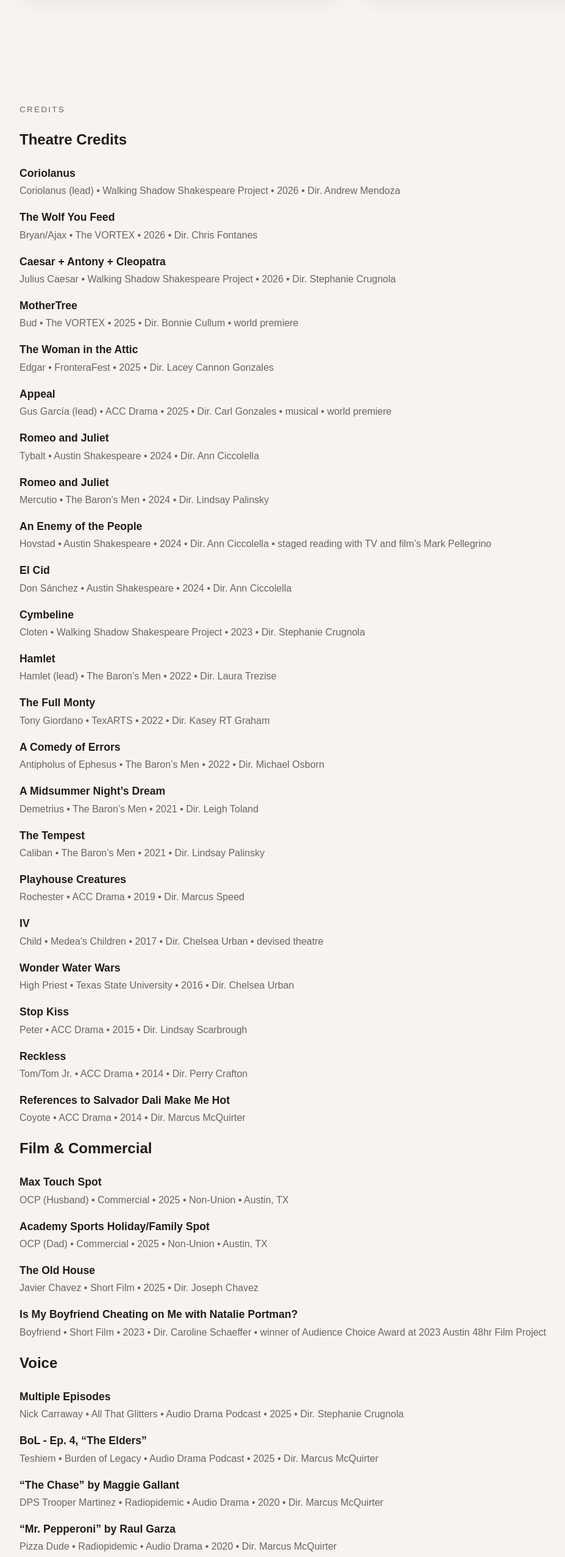
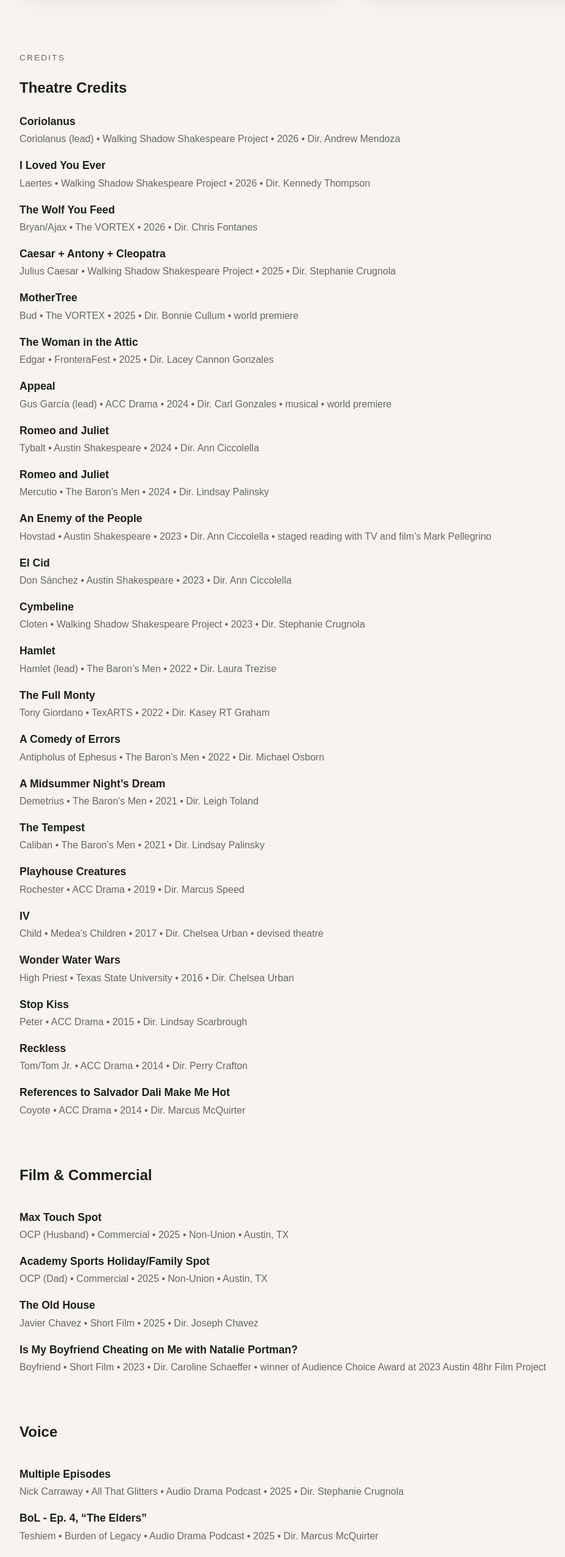
Before and after one commit to pamunev/portfolio-artist-pablo, a React (Vite) app: page /acting in a window 1280 px wide. Shown: the part 917-3470 px from the top of the page at 61% size, without its empty margins (8-935 px from the left). Built offline with nearby package versions, Linux system fonts and the light colour scheme.

Commit message:
Format Acting page credits

```diff
--- a/src/data.js
+++ b/src/data.js
@@ -159,6 +159,13 @@ export const theatreCredits = [
     director: "Andrew Mendoza",
   },
   {
+    title: "I Loved You Ever",
+    role: "Laertes",
+    company: "Walking Shadow Shakespeare Project",
+    year: "2026",
+    director: "Kennedy Thompson",
+  },
+  {
     title: "The Wolf You Feed",
     role: "Bryan/Ajax",
     company: "The VORTEX",
@@ -169,7 +176,7 @@ export const theatreCredits = [
     title: "Caesar + Antony + Cleopatra",
     role: "Julius Caesar",
     company: "Walking Shadow Shakespeare Project",
-    year: "2026",
+    year: "2025",
     director: "Stephanie Crugnola",
   },
   {
@@ -191,7 +198,7 @@ export const theatreCredits = [
     title: "Appeal",
     role: "Gus García (lead)",
     company: "ACC Drama",
-    year: "2025",
+    year: "2024",
     director: "Carl Gonzales",
     note: "musical • world premiere",
   },
@@ -213,7 +220,7 @@ export const theatreCredits = [
     title: "An Enemy of the People",
     role: "Hovstad",
     company: "Austin Shakespeare",
-    year: "2024",
+    year: "2023",
     director: "Ann Ciccolella",
     note: "staged reading with TV and film’s Mark Pellegrino",
   },
@@ -221,7 +228,7 @@ export const theatreCredits = [
     title: "El Cid",
     role: "Don Sánchez",
     company: "Austin Shakespeare",
-    year: "2024",
+    year: "2023",
     director: "Ann Ciccolella",
   },
   {
--- a/src/pages/Acting.jsx
+++ b/src/pages/Acting.jsx
@@ -71,7 +71,7 @@ export default function Acting() {
           </div>
         </div>
       </section>
-      <section className="page-section">
+      <section className="page-section credits-section">
         <p className="eyebrow">Credits</p>
         <h2>Theatre Credits</h2>
 
@@ -87,9 +87,9 @@ export default function Acting() {
             </div>
           ))}
         </div>
-        <h2>Film & Commercial</h2>
 
-        <div className="credits-list">
+        <div className="credits-list category-section">
+          <h2>Film & Commercial</h2>
           {filmCommercialCredits.map((credit, index) => (
             <div key={index} className="credit-row">
               <h3>{credit.title}</h3>
@@ -101,9 +101,9 @@ export default function Acting() {
             </div>
           ))}
         </div>
-        <h2>Voice</h2>
 
-        <div className="credits-list">
+        <div className="credits-list category-section">
+          <h2>Voice</h2>
           {voiceCredits.map((credit, index) => (
             <div key={index} className="credit-row">
               <h3>{credit.title}</h3>
--- a/src/styles.css
+++ b/src/styles.css
@@ -373,6 +373,14 @@ button {
   color: var(--muted);
 }
 
+.credits-section {
+  padding-top: 5px;
+}
+
+.category-section {
+  margin-top: 56px;
+}
+
 @media (max-width: 950px) {
   .hero,
   .two-column,
```
Also changed, not shown: 2 other files (tests, documents, lock files or other folders).
